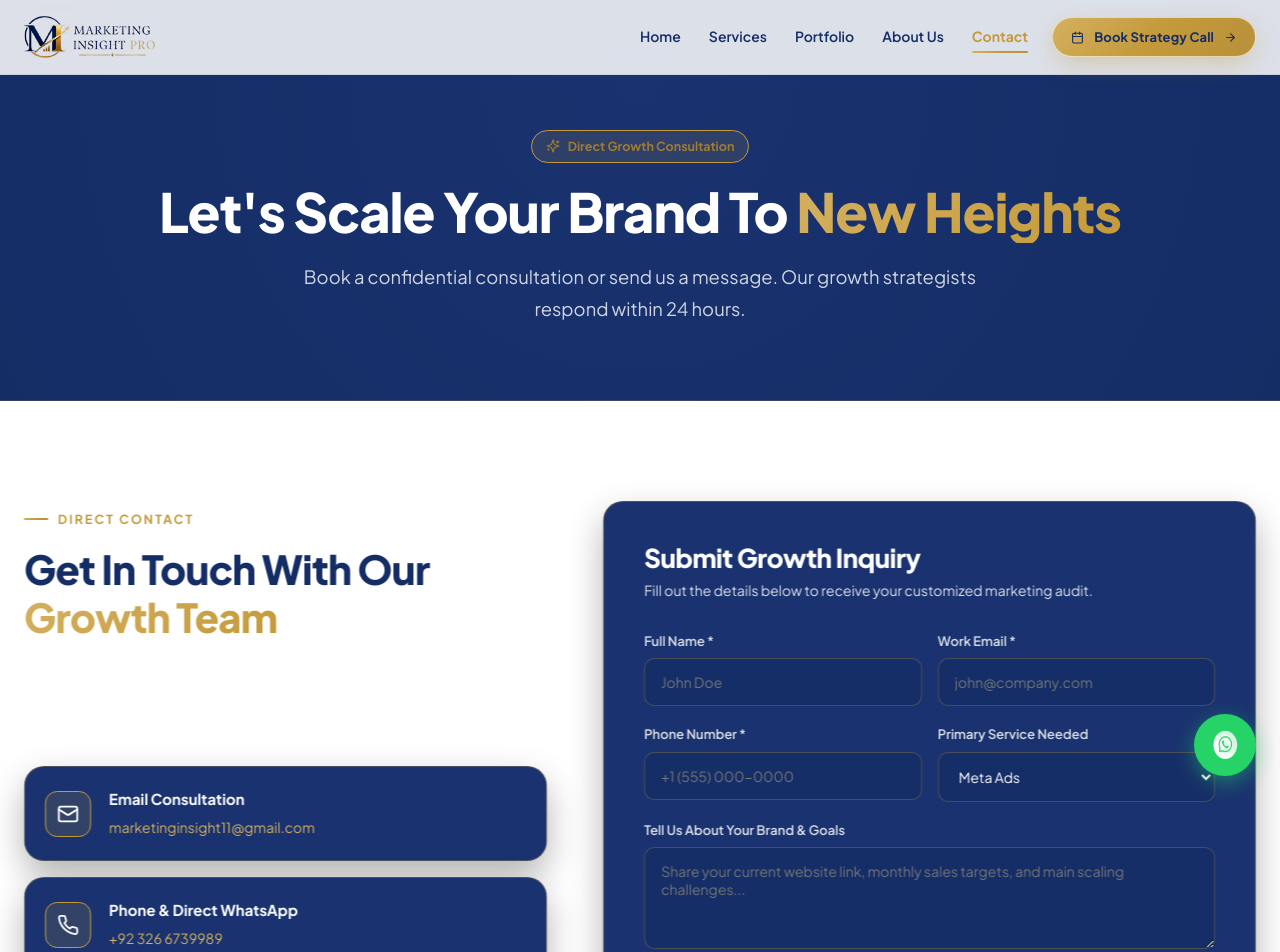
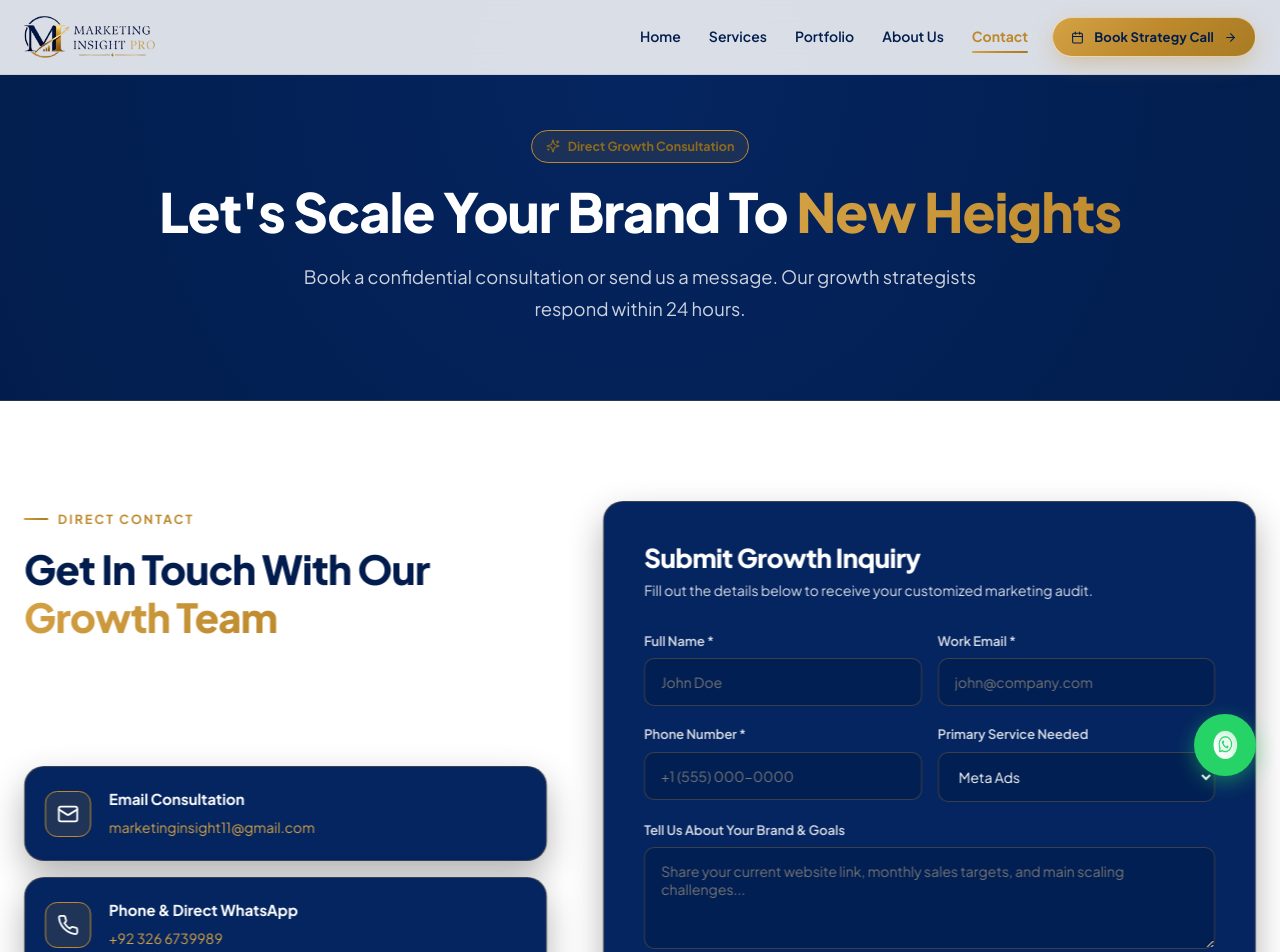
Before and after one commit to aishtiaque875-hub/Marketing-Insight-Pro-, a React (Vite) app: page /contact in a window 1280 px wide. Shown: the top 952 px of the page. Built offline with nearby package versions, Linux system fonts and the light colour scheme.

Commit message:
Update brand colors site-wide: Gold #BD892C, Blue #021D4D

```diff
--- a/src/components/CalendlyModal.css
+++ b/src/components/CalendlyModal.css
@@ -4,7 +4,7 @@
   left: 0;
   right: 0;
   bottom: 0;
-  background: rgba(20, 45, 101, 0.85);
+  background: rgba(2, 29, 77, 0.85);
   backdrop-filter: blur(12px);
   z-index: 9999;
   display: flex;
@@ -18,12 +18,12 @@
   width: 100%;
   max-width: 520px;
   background: var(--navy-deep);
-  border: 1px solid rgba(196, 154, 58, 0.4);
+  border: 1px solid rgba(189, 137, 44, 0.4);
   padding: 36px 32px;
   position: relative;
   max-height: 90vh;
   overflow-y: auto;
-  box-shadow: 0 25px 60px rgba(0, 0, 0, 0.5), 0 0 35px rgba(196, 154, 58, 0.2);
+  box-shadow: 0 25px 60px rgba(0, 0, 0, 0.5), 0 0 35px rgba(189, 137, 44, 0.2);
 }
 
 .modal-close {
@@ -51,7 +51,7 @@
   display: inline-flex;
   align-items: center;
   gap: 6px;
-  background: rgba(196, 154, 58, 0.15);
+  background: rgba(189, 137, 44, 0.15);
   border: 1px solid var(--gold-primary);
   color: var(--gold-light);
   font-size: 12px;
@@ -99,8 +99,8 @@
 .form-group select,
 .form-group textarea {
   width: 100%;
-  background: rgba(20, 45, 101, 0.6);
-  border: 1px solid rgba(196, 154, 58, 0.3);
+  background: rgba(2, 29, 77, 0.6);
+  border: 1px solid rgba(189, 137, 44, 0.3);
   padding: 12px 14px;
   border-radius: 8px;
   color: #fff;
@@ -113,7 +113,7 @@
 .form-group select:focus,
 .form-group textarea:focus {
   border-color: var(--gold-primary);
-  box-shadow: 0 0 10px rgba(196, 154, 58, 0.3);
+  box-shadow: 0 0 10px rgba(189, 137, 44, 0.3);
 }
 
 .form-group select option {
--- a/src/components/Navbar.css
+++ b/src/components/Navbar.css
@@ -9,7 +9,7 @@
   background: rgba(255, 255, 255, 0.85);
   backdrop-filter: blur(16px);
   -webkit-backdrop-filter: blur(16px);
-  border-bottom: 1px solid rgba(20, 45, 101, 0.08);
+  border-bottom: 1px solid rgba(2, 29, 77, 0.08);
 }
 
 .navbar-header.scrolled {
@@ -17,8 +17,8 @@
   background: rgba(255, 255, 255, 0.96);
   backdrop-filter: blur(20px);
   -webkit-backdrop-filter: blur(20px);
-  box-shadow: 0 10px 30px rgba(20, 45, 101, 0.08);
-  border-bottom: 1px solid rgba(196, 154, 58, 0.3);
+  box-shadow: 0 10px 30px rgba(2, 29, 77, 0.08);
+  border-bottom: 1px solid rgba(189, 137, 44, 0.3);
 }
 
 .navbar-container {
@@ -118,7 +118,7 @@
   left: 0;
   right: 0;
   background: #FFFFFF;
-  border-bottom: 1px solid rgba(196, 154, 58, 0.3);
+  border-bottom: 1px solid rgba(189, 137, 44, 0.3);
   padding: 24px;
   box-shadow: 0 20px 40px rgba(0,0,0,0.15);
   flex-direction: column;
--- a/src/components/TestimonialCarousel.css
+++ b/src/components/TestimonialCarousel.css
@@ -6,8 +6,8 @@
 .testimonial-card {
   padding: 44px 40px;
   position: relative;
-  border: 1px solid rgba(196, 154, 58, 0.35);
-  background: rgba(20, 45, 101, 0.6);
+  border: 1px solid rgba(189, 137, 44, 0.35);
+  background: rgba(2, 29, 77, 0.6);
   border-radius: var(--radius-lg);
   box-shadow: 0 20px 50px rgba(0, 0, 0, 0.3);
 }
@@ -25,7 +25,7 @@
 }
 
 .result-badge {
-  background: rgba(196, 154, 58, 0.15);
+  background: rgba(189, 137, 44, 0.15);
   border: 1px solid var(--gold-primary);
   color: var(--gold-light);
   font-size: 13px;
--- a/src/components/TestimonialCarousel.jsx
+++ b/src/components/TestimonialCarousel.jsx
@@ -29,7 +29,7 @@ export default function TestimonialCarousel() {
         <div className="card-top">
           <div className="stars-wrap">
             {[...Array(item.rating)].map((_, i) => (
-              <Star key={i} size={18} fill="#c49a3a" color="#c49a3a" />
+              <Star key={i} size={18} fill="#BD892C" color="#BD892C" />
             ))}
           </div>
           <div className="result-badge">
--- a/src/index.css
+++ b/src/index.css
@@ -1,27 +1,27 @@
 :root {
-  /* --- Brand Tokens (Exact Logo Colors: Gold #dbb762 | Navy #142d65) --- */
-  --navy-deep: #142d65;      /* Exact logo navy blue */
-  --navy-surface: #142d65;   /* Exact logo navy card surface */
-  --navy-card: #1a3370;      /* Elevated navy container */
-  --navy-soft: #243f85;      /* Interactive hover state */
-  --navy-light: #2a4890;     /* Border glow navy */
+  /* --- Brand Colors: Gold #BD892C | Blue #021D4D --- */
+  --navy-deep: #021D4D;
+  --navy-surface: #021D4D;
+  --navy-card: #052560;
+  --navy-soft: #0A3275;
+  --navy-light: #10408A;
 
-  /* Exact Logo Gold System â€” darkened slightly */
-  --gold-primary: #c49a3a;   /* Deeper logo gold */
-  --gold-light: #d4b060;     /* Brighter gold highlight */
-  --gold-mid: #b8903a;       /* Mid-depth gold */
-  --gold-deep: #a07c30;      /* Deep shadow gold */
-  --gold-gradient: linear-gradient(135deg, #d4b060 0%, #c49a3a 50%, #b8903a 100%);
-  --gold-text-gradient: linear-gradient(135deg, #d4b060 0%, #c49a3a 100%);
-  --gold-glow: rgba(196, 154, 58, 0.3);
+  /* Gold System */
+  --gold-primary: #BD892C;
+  --gold-light: #D4A245;
+  --gold-mid: #A87B24;
+  --gold-deep: #8E6A1D;
+  --gold-gradient: linear-gradient(135deg, #D4A245 0%, #BD892C 50%, #A87B24 100%);
+  --gold-text-gradient: linear-gradient(135deg, #D4A245 0%, #BD892C 100%);
+  --gold-glow: rgba(189, 137, 44, 0.3);
 
   /* Light Canvas Theme */
   --paper: #FFFFFF;
   --paper-soft: #FFFFFF;
-  --paper-card: #142d65;
+  --paper-card: #021D4D;
   --border-light: #E2E8F0;
-  --border-gold: rgba(196, 154, 58, 0.3);
-  --heading: #142d65;
+  --border-gold: rgba(189, 137, 44, 0.3);
+  --heading: #021D4D;
   --ink: #000000;
   --slate: #1E293B;
   --slate-light: #475569;
@@ -36,9 +36,9 @@
   --radius-md: 14px;
   --radius-lg: 20px;
   --container: 1280px;
-  --shadow-gold: 0 10px 30px -8px rgba(196, 154, 58, 0.35);
-  --shadow-navy: 0 20px 50px rgba(20, 45, 101, 0.08);
-  --shadow-card: 0 10px 30px -5px rgba(20, 45, 101, 0.06);
+  --shadow-gold: 0 10px 30px -8px rgba(189, 137, 44, 0.35);
+  --shadow-navy: 0 20px 50px rgba(2, 29, 77, 0.08);
+  --shadow-card: 0 10px 30px -5px rgba(2, 29, 77, 0.06);
 }
 
 * {
@@ -197,7 +197,7 @@ button {
 
 /* Exact Logo Gold Text Gradient Utility */
 .gold-gradient-text {
-  background: linear-gradient(135deg, #d4b060 0%, #c49a3a 100%);
+  background: linear-gradient(135deg, #D4A245 0%, #BD892C 100%);
   -webkit-background-clip: text;
   -webkit-text-fill-color: transparent;
   background-clip: text;
@@ -205,7 +205,7 @@ button {
 }
 
 .section-dark .gold-gradient-text {
-  background: linear-gradient(135deg, #d4b060 0%, #c49a3a 100%);
+  background: linear-gradient(135deg, #D4A245 0%, #BD892C 100%);
   -webkit-background-clip: text;
   -webkit-text-fill-color: transparent;
   background-clip: text;
@@ -257,17 +257,17 @@ button {
 .btn-gold {
   background: var(--gold-gradient);
   color: var(--navy-deep);
-  box-shadow: 0 8px 24px -4px rgba(196, 154, 58, 0.4);
+  box-shadow: 0 8px 24px -4px rgba(189, 137, 44, 0.4);
   border: 1px solid rgba(255, 255, 255, 0.6);
 }
 
 .btn-gold:hover {
   transform: translateY(-3px) scale(1.02);
-  box-shadow: 0 14px 32px -4px rgba(196, 154, 58, 0.6);
+  box-shadow: 0 14px 32px -4px rgba(189, 137, 44, 0.6);
 }
 
 .btn-outline-gold {
-  background: rgba(20, 45, 101, 0.04);
+  background: rgba(2, 29, 77, 0.04);
   color: var(--navy-deep);
   border: 1.5px solid var(--gold-primary);
   border-radius: 9999px;
@@ -293,9 +293,9 @@ button {
 /* Cards System - All Cards Set To Dark Blue Canvas With White Text */
 .glass-card {
   background: var(--navy-surface); /* Exact logo navy blue card */
-  border: 1px solid rgba(196, 154, 58, 0.3);
+  border: 1px solid rgba(189, 137, 44, 0.3);
   border-radius: var(--radius-lg);
-  box-shadow: 0 14px 36px rgba(20, 45, 101, 0.12);
+  box-shadow: 0 14px 36px rgba(2, 29, 77, 0.12);
   transition: all 0.35s cubic-bezier(0.16, 1, 0.3, 1);
   color: #FFFFFF;
 }
@@ -315,19 +315,19 @@ button {
 
 .glass-card:hover {
   border-color: var(--gold-primary);
-  box-shadow: 0 20px 48px -8px rgba(20, 45, 101, 0.25), 0 0 25px rgba(196, 154, 58, 0.25);
+  box-shadow: 0 20px 48px -8px rgba(2, 29, 77, 0.25), 0 0 25px rgba(189, 137, 44, 0.25);
   transform: translateY(-6px);
 }
 
 .section-dark .glass-card {
   background: var(--navy-card);
-  border: 1px solid rgba(196, 154, 58, 0.3);
+  border: 1px solid rgba(189, 137, 44, 0.3);
   box-shadow: 0 15px 35px rgba(0, 0, 0, 0.3);
 }
 
 .section-dark .glass-card:hover {
   border-color: var(--gold-primary);
-  box-shadow: 0 20px 45px -10px rgba(0, 0, 0, 0.4), 0 0 25px rgba(196, 154, 58, 0.25);
+  box-shadow: 0 20px 45px -10px rgba(0, 0, 0, 0.4), 0 0 25px rgba(189, 137, 44, 0.25);
 }
 
 /* Scroll Reveal Base - Fade Up Smooth */
@@ -365,7 +365,7 @@ button {
   text-align: center;
   position: relative;
   overflow: hidden;
-  border-bottom: 1px solid rgba(196, 154, 58, 0.2);
+  border-bottom: 1px solid rgba(189, 137, 44, 0.2);
 }
 
 .page-header h1 {
--- a/src/pages/Contact.css
+++ b/src/pages/Contact.css
@@ -39,7 +39,7 @@
   width: 46px;
   height: 46px;
   border-radius: 12px;
-  background: rgba(196, 154, 58, 0.15);
+  background: rgba(189, 137, 44, 0.15);
   border: 1px solid var(--gold-primary);
   display: flex;
   align-items: center;
@@ -70,7 +70,7 @@
   align-items: flex-start;
   gap: 18px;
   border: 1px solid var(--gold-primary);
-  background: rgba(196, 154, 58, 0.1);
+  background: rgba(189, 137, 44, 0.1);
 }
 
 .whatsapp-callout h4 {
@@ -131,8 +131,8 @@
 .form-group select,
 .form-group textarea {
   width: 100%;
-  background: rgba(20, 45, 101, 0.65);
-  border: 1px solid rgba(196, 154, 58, 0.3);
+  background: rgba(2, 29, 77, 0.65);
+  border: 1px solid rgba(189, 137, 44, 0.3);
   padding: 14px 16px;
   border-radius: 10px;
   color: #fff;
@@ -146,7 +146,7 @@
 .form-group select:focus,
 .form-group textarea:focus {
   border-color: var(--gold-primary);
-  box-shadow: 0 0 14px rgba(196, 154, 58, 0.3);
+  box-shadow: 0 0 14px rgba(189, 137, 44, 0.3);
 }
 
 .form-group select option {
@@ -191,7 +191,7 @@
 /* MAP PLACEHOLDER */
 .map-placeholder-box {
   padding: 60px 40px;
-  border: 1px solid rgba(196, 154, 58, 0.25);
+  border: 1px solid rgba(189, 137, 44, 0.25);
   background: rgba(10, 38, 80, 0.5);
   max-width: 720px;
   margin: 0 auto;
--- a/src/pages/Home.css
+++ b/src/pages/Home.css
@@ -13,7 +13,7 @@
   transform: translateX(-50%);
   width: 800px;
   height: 450px;
-  background: radial-gradient(ellipse at center, rgba(196, 154, 58, 0.12) 0%, transparent 70%);
+  background: radial-gradient(ellipse at center, rgba(189, 137, 44, 0.12) 0%, transparent 70%);
   pointer-events: none;
 }
 
@@ -34,7 +34,7 @@
   display: inline-flex;
   align-items: center;
   gap: 8px;
-  background: rgba(196, 154, 58, 0.12);
+  background: rgba(189, 137, 44, 0.12);
   border: 1px solid var(--gold-primary);
   color: var(--gold-deep);
   font-size: 12.5px;
@@ -110,8 +110,8 @@
   padding: 18px;
   border-radius: 24px;
   background: var(--navy-surface);
-  border: 1.5px solid rgba(196, 154, 58, 0.4);
-  box-shadow: 0 24px 60px rgba(20, 45, 101, 0.25), 0 0 35px rgba(196, 154, 58, 0.2);
+  border: 1.5px solid rgba(189, 137, 44, 0.4);
+  box-shadow: 0 24px 60px rgba(2, 29, 77, 0.25), 0 0 35px rgba(189, 137, 44, 0.2);
   animation: mockupGlow 4s ease-in-out infinite alternate;
 }
 
@@ -193,10 +193,10 @@
 
 @keyframes mockupGlow {
   0% {
-    box-shadow: 0 24px 60px rgba(20, 45, 101, 0.25), 0 0 25px rgba(196, 154, 58, 0.18);
+    box-shadow: 0 24px 60px rgba(2, 29, 77, 0.25), 0 0 25px rgba(189, 137, 44, 0.18);
   }
   100% {
-    box-shadow: 0 28px 70px rgba(20, 45, 101, 0.35), 0 0 50px rgba(196, 154, 58, 0.42);
+    box-shadow: 0 28px 70px rgba(2, 29, 77, 0.35), 0 0 50px rgba(189, 137, 44, 0.42);
   }
 }
 
@@ -211,11 +211,11 @@
   grid-template-columns: repeat(auto-fit, minmax(200px, 1fr));
   gap: 24px;
   padding: 28px 36px;
-  border: 1px solid rgba(196, 154, 58, 0.3);
+  border: 1px solid rgba(189, 137, 44, 0.3);
   background: var(--navy-deep);
   color: #FFFFFF;
   border-radius: 16px;
-  box-shadow: 0 15px 35px rgba(20, 45, 101, 0.15);
+  box-shadow: 0 15px 35px rgba(2, 29, 77, 0.15);
 }
 
 .hero-stat-card {
@@ -257,7 +257,7 @@
   flex-direction: column;
   height: 100%;
   background: var(--navy-surface);
-  border: 1.5px solid rgba(196, 154, 58, 0.35);
+  border: 1.5px solid rgba(189, 137, 44, 0.35);
   border-radius: var(--radius-md);
 }
 
@@ -286,14 +286,14 @@
   left: 0;
   right: 0;
   bottom: 0;
-  background: linear-gradient(180deg, transparent 40%, rgba(20, 45, 101, 0.8) 100%);
+  background: linear-gradient(180deg, transparent 40%, rgba(2, 29, 77, 0.8) 100%);
 }
 
 .service-icon-wrap {
   width: 44px;
   height: 44px;
   border-radius: 10px;
-  background: rgba(196, 154, 58, 0.15);
+  background: rgba(189, 137, 44, 0.15);
   border: 1px solid var(--gold-primary);
   display: flex;
   align-items: center;
@@ -355,7 +355,7 @@
   font-family: var(--font-display);
   font-size: 32px;
   font-weight: 800;
-  color: rgba(196, 154, 58, 0.3);
+  color: rgba(189, 137, 44, 0.3);
 }
 
 .process-card:hover .process-number {
@@ -367,7 +367,7 @@
   height: 40px;
   border-radius: 50%;
   background: rgba(255, 255, 255, 0.05);
-  border: 1px solid rgba(196, 154, 58, 0.3);
+  border: 1px solid rgba(189, 137, 44, 0.3);
   display: flex;
   align-items: center;
   justify-content: center;
@@ -442,7 +442,7 @@
 
 .why-card {
   padding: 36px;
-  border: 1px solid rgba(196, 154, 58, 0.35);
+  border: 1px solid rgba(189, 137, 44, 0.35);
   background: #FFFFFF;
 }
 
@@ -453,7 +453,7 @@
   font-size: 12px;
   font-weight: 700;
   color: var(--gold-deep);
-  background: rgba(196, 154, 58, 0.15);
+  background: rgba(189, 137, 44, 0.15);
   padding: 6px 14px;
   border-radius: 20px;
   margin-bottom: 16px;
@@ -513,21 +513,21 @@
 
 .faq-item {
   background: #FFFFFF;
-  border: 1px solid rgba(20, 45, 101, 0.12);
+  border: 1px solid rgba(2, 29, 77, 0.12);
   border-radius: var(--radius-md);
-  box-shadow: 0 6px 20px -10px rgba(20, 45, 101, 0.12);
+  box-shadow: 0 6px 20px -10px rgba(2, 29, 77, 0.12);
   overflow: hidden;
   transition: border-color 0.3s ease, box-shadow 0.3s ease;
 }
 
 .faq-item:hover {
-  border-color: rgba(196, 154, 58, 0.55);
-  box-shadow: 0 10px 28px -12px rgba(20, 45, 101, 0.16);
+  border-color: rgba(189, 137, 44, 0.55);
+  box-shadow: 0 10px 28px -12px rgba(2, 29, 77, 0.16);
 }
 
 .faq-item.is-open {
   border-color: var(--gold-primary);
-  box-shadow: 0 12px 32px -14px rgba(20, 45, 101, 0.2), 0 0 0 1px rgba(196, 154, 58, 0.25);
+  box-shadow: 0 12px 32px -14px rgba(2, 29, 77, 0.2), 0 0 0 1px rgba(189, 137, 44, 0.25);
 }
 
 .faq-question {
@@ -549,7 +549,7 @@
 }
 
 .faq-item.is-open .faq-question {
-  background: rgba(196, 154, 58, 0.07);
+  background: rgba(189, 137, 44, 0.07);
 }
 
 .faq-chevron {
@@ -567,7 +567,7 @@
   font-size: 15px;
   line-height: 1.75;
   color: var(--slate);
-  border-top: 1px solid rgba(20, 45, 101, 0.08);
+  border-top: 1px solid rgba(2, 29, 77, 0.08);
 }
 
 /* CTA BANNER */
@@ -579,7 +579,7 @@
 .cta-banner-inner {
   text-align: center;
   padding: 64px 40px;
-  border: 1px solid rgba(196, 154, 58, 0.35);
+  border: 1px solid rgba(189, 137, 44, 0.35);
   background: #FFFFFF;
 }
 
--- a/src/pages/Portfolio.css
+++ b/src/pages/Portfolio.css
@@ -9,7 +9,7 @@
   flex-direction: column;
   height: 100%;
   overflow: hidden;
-  border: 1px solid rgba(196, 154, 58, 0.25);
+  border: 1px solid rgba(189, 137, 44, 0.25);
   background: var(--navy-surface);
 }
 
@@ -106,8 +106,8 @@
 }
 
 .tool-badge {
-  background: rgba(196, 154, 58, 0.1);
-  border: 1px solid rgba(196, 154, 58, 0.25);
+  background: rgba(189, 137, 44, 0.1);
+  border: 1px solid rgba(189, 137, 44, 0.25);
   color: var(--gold-light);
   font-size: 12px;
   padding: 4px 10px;
```
Also changed, not shown: src/components/Footer.css (+7 -7 lines), src/pages/About.css (+8 -8 lines), src/pages/Services.css (+7 -7 lines), src/components/CalendlyModal.jsx (line endings or trailing spaces).
